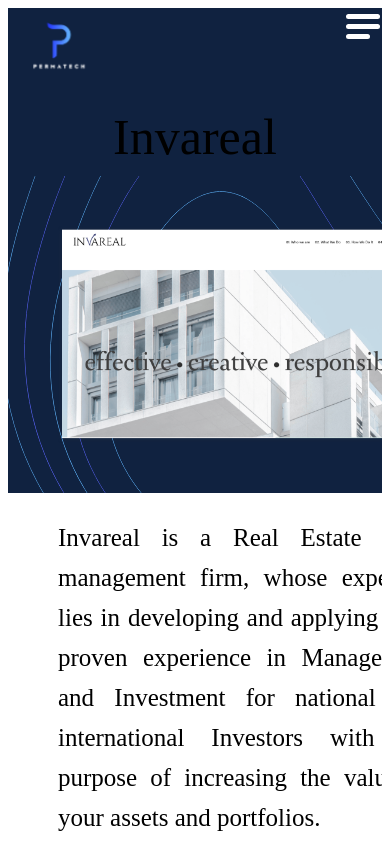
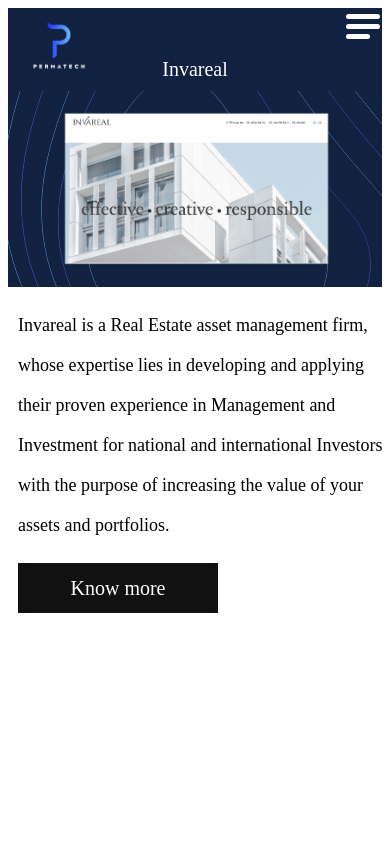
Before and after one commit to shishiraRajK/project_p, a React (Create React App) app: page /project/prj001/ in a window 390 px wide. Built offline with nearby package versions, Linux system fonts and the light colour scheme.

Commit message:
project page styling

```diff
--- a/src/views/Project/Project.scss
+++ b/src/views/Project/Project.scss
@@ -11,7 +11,7 @@
 
   .project_wrapper {
     max-width: 1600px;
-    margin-top: 100px;
+    //margin-top: 100px;
     overflow-y: hidden;
     .head_img {
       img {
--- a/src/views/Project/project_page.scss
+++ b/src/views/Project/project_page.scss
@@ -17,7 +17,7 @@
     background-size: 200%;
     background-repeat: no-repeat;
     background-color: #102240;
-    height: 100vh;
+    // height: 100vh;
     //width: 100v5h;
     .proj_title {
       //margin-top: 100px;
@@ -122,7 +122,7 @@
       .rs {
         float: right;
         width: 50%;
-        padding-right: 0px;
+
         // padding-top: 10px;
         img {
           width: 100%;
@@ -138,74 +138,23 @@
   // }
   .wrap_project {
     .proj_container {
-      background: none;
-      background-color: #102240;
-
-      h1 {
-        padding-left: 80px;
-        font-size: 40px;
+      background-image: none;
+      .proj_title {
+        //margin-top: 100px;
+        font-size: 20px;
         color: white;
+        padding-top: 50px;
       }
       .wrap_item {
         display: flex;
         flex-direction: column-reverse;
         .lf {
           width: 100%;
-
           background-color: white;
-          padding: 0px 50px 100px 50px;
-          text-align: justify;
+          padding: 0px 10px 0px 10px;
+          text-align: left;
           p {
-            color: black;
-            line-height: 80px;
-          }
-        }
-        .rs {
-          display: flex;
-          width: 100%;
-          padding: 50px;
-          background-color: #102240;
-          background-image: url(./../../assets/img/Focus.svg);
-          // animation: animatedBackground 3s linear;
-          // animation-duration: 1.5s;
-          // animation-timing-function: ease-out;
-          // animation-delay: 0s;
-          // animation-direction: alternate;
-          // animation-iteration-count: 1;
-          background-position: center;
-          background-size: 200%;
-
-          img {
-            width: 100%;
-          }
-        }
-      }
-    }
-  }
-}
-@media only screen and (max-width: 700px) {
-  // body {
-  //   background: none;
-  //   background-color: #102240;
-  // }
-  .wrap_project {
-    .proj_container {
-      h1 {
-        padding-left: 80px;
-        font-size: 40px;
-        color: white;
-      }
-      .wrap_item {
-        display: flex;
-        flex-direction: column-reverse;
-        .lf {
-          width: 100%;
-
-          background-color: white;
-          padding: 0px 90px 200px 50px;
-          text-align: justify;
-          p {
-            font-size: 25px;
+            font-size: 18px;
             color: black;
             line-height: 40px;
           }
@@ -222,11 +171,14 @@
           }
         }
         .rs {
-          width: 100%;
-
-          padding: 50px;
+          //width: 100%;
+          width: 90%;
+          padding: 20px;
           background-color: #102240;
           background-image: url(./../../assets/img/Focus.svg);
+          display: flex;
+          align-items: center;
+          justify-content: center;
           // animation: animatedBackground 3s linear;
           // animation-duration: 1.5s;
           // animation-timing-function: ease-out;
@@ -237,10 +189,75 @@
           background-size: 200%;
 
           img {
-            width: 100%;
+            width: 80%;
           }
         }
       }
     }
   }
 }
+
+@media only screen and (max-width: 700px) {
+  // body {
+  //   background: none;
+  //   background-color: #102240;
+  // }
+  .wrap_project {
+    .proj_container {
+      .proj_title {
+        //margin-top: 100px;
+        font-size: 20px;
+        color: white;
+        padding-top: 50px;
+      }
+      .wrap_item {
+        display: flex;
+        flex-direction: column-reverse;
+        .lf {
+          width: 100%;
+          background-color: white;
+          padding: 0px 10px 20px 10px;
+          text-align: left;
+          p {
+            font-size: 18px;
+            color: black;
+            line-height: 40px;
+          }
+          button {
+            margin: 0;
+            padding: 0;
+            width: 100%;
+            height: 100vh;
+            display: flex;
+
+            justify-content: center;
+            align-items: center;
+            background: #000;
+          }
+        }
+        .rs {
+          //width: 100%;
+          width: 90%;
+          padding: 20px;
+          background-color: #102240;
+          background-image: url(./../../assets/img/Focus.svg);
+          display: flex;
+          align-items: center;
+          justify-content: center;
+          // animation: animatedBackground 3s linear;
+          // animation-duration: 1.5s;
+          // animation-timing-function: ease-out;
+          // animation-delay: 0s;
+          // animation-direction: alternate;
+          // animation-iteration-count: 1;
+          background-position: center;
+          background-size: 200%;
+
+          img {
+            width: 80%;
+          }
+        }
+      }
+    }
+  }
+}
```
